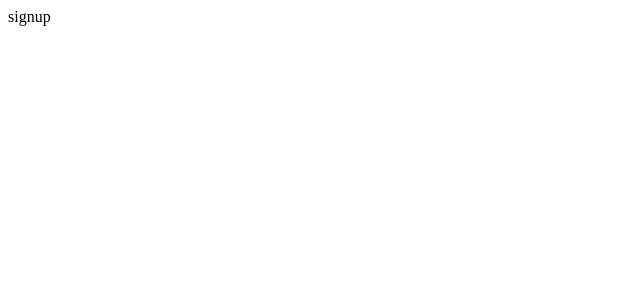
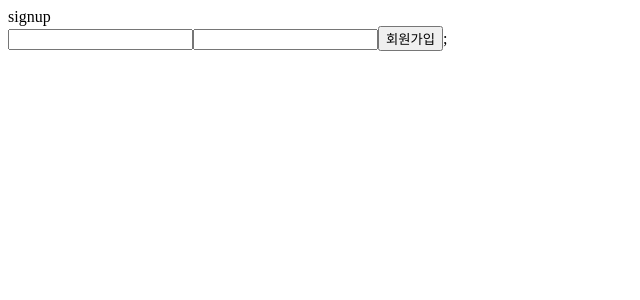
Before and after one commit to ssori0421/study_with_mini, a React (Vite) app in the folder vite_project/: page /signup in a window 1280 px wide. Shown: the top 300 px of the page, without its empty margins (0-640 px from the left). Built offline with nearby package versions, Linux system fonts and the light colour scheme.

Commit message:
회원가입, 로그인 기본 퍼블리싱

```diff
--- a/vite_project/src/pages/SignIn.tsx
+++ b/vite_project/src/pages/SignIn.tsx
@@ -1,5 +1,12 @@
 const SignIn = () => {
-	return <div>signin</div>;
+	return (
+		<>
+			<div>signin</div>
+			<input data-testid="email-input" />
+			<input data-testid="password-input" />
+			<button data-testid="signin-button">로그인</button>
+		</>
+	);
 };
 
 export default SignIn;
--- a/vite_project/src/pages/SignUp.tsx
+++ b/vite_project/src/pages/SignUp.tsx
@@ -1,5 +1,12 @@
 const SignUp = () => {
-	return <div>signup</div>;
+	return(
+		<>
+			<div>signup</div>
+			<input data-testid="email-input" />
+			<input data-testid="password-input" />
+			<button data-testid="signup-button">회원가입</button>;
+		</>
+	);
 };
 
 export default SignUp;
```
